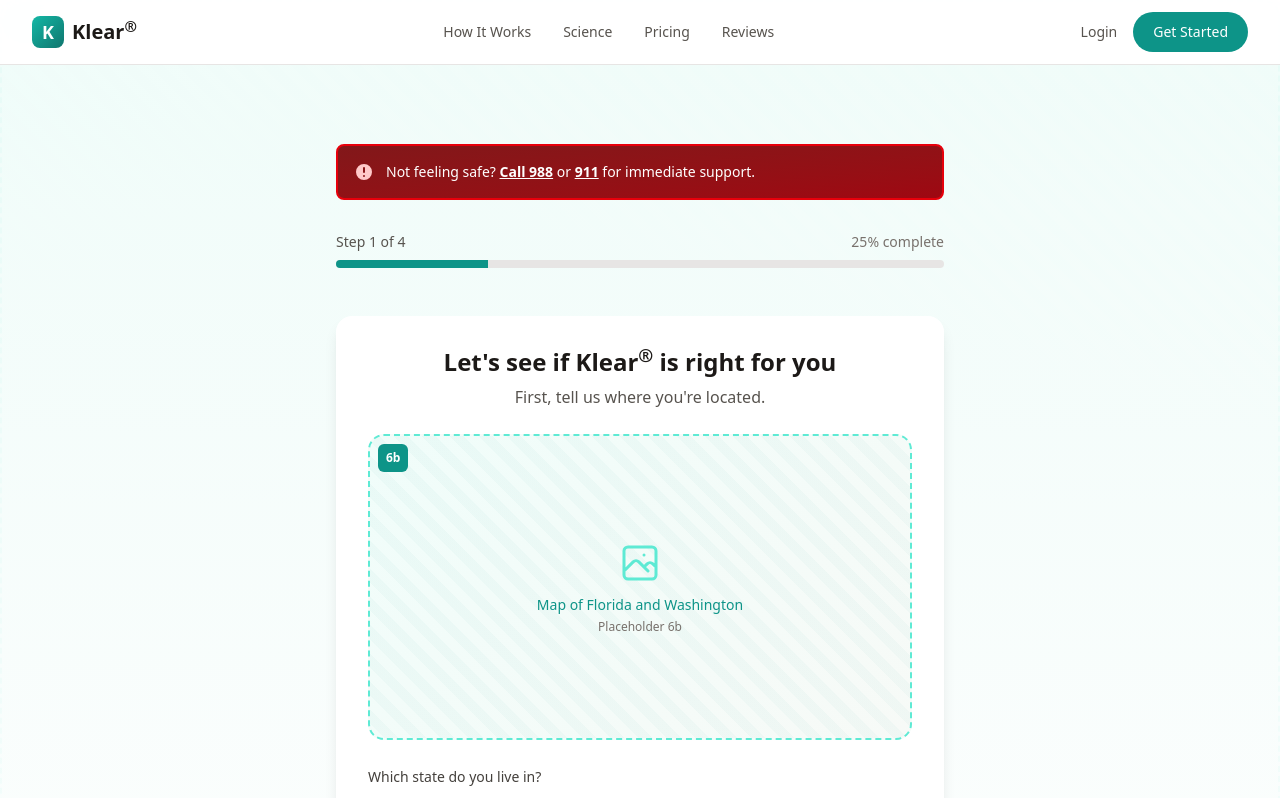
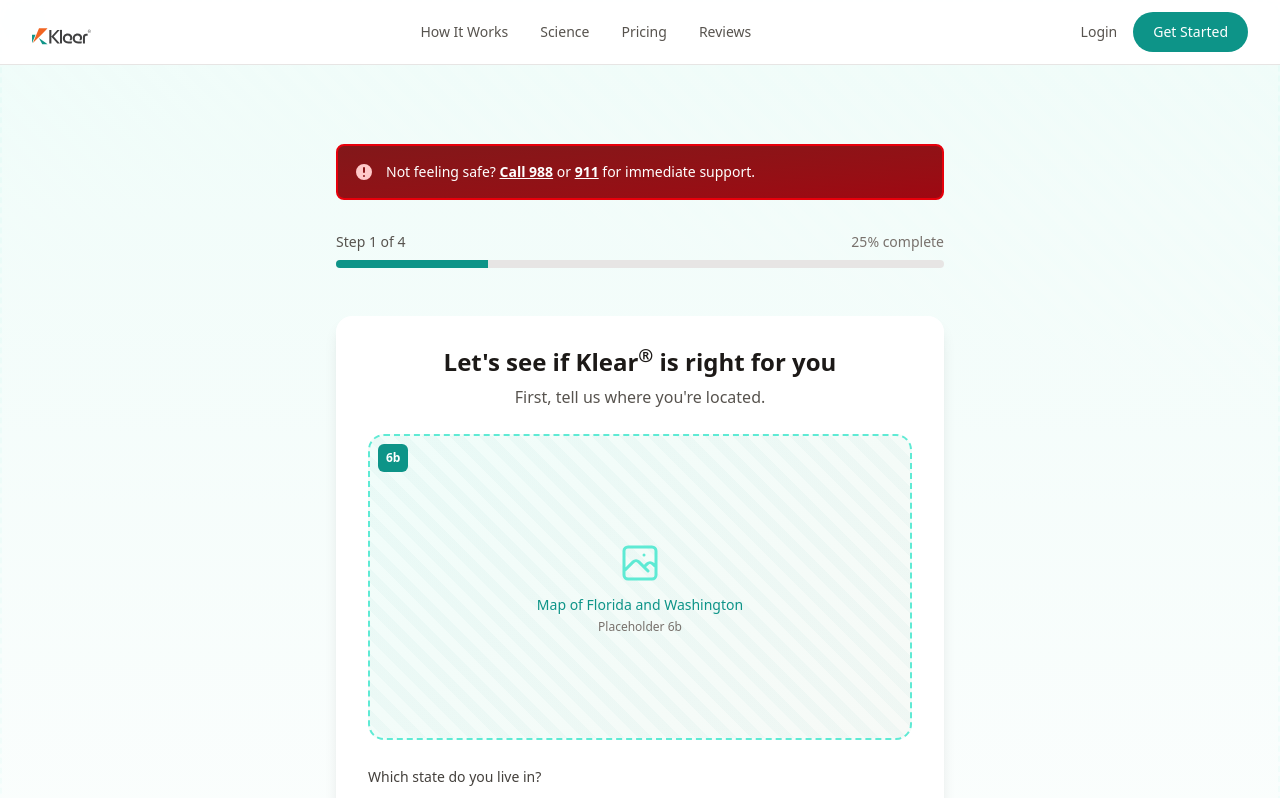
Before and after one commit to the-practice/klear, a Next.js app: page /get-started in a window 1280 px wide. Shown: the top 798 px of the page. Built offline with nearby package versions, Linux system fonts and the light colour scheme.

Commit message:
Add new SVG logo for Kleer 2026

```diff
--- a/src/app/get-started/page.tsx
+++ b/src/app/get-started/page.tsx
@@ -153,11 +153,12 @@
                 </p>
               </div>
 
-              <ImagePlaceholder
-                id="6c"
-                aspectRatio="video"
-                description="Diverse age group of adults"
-                className="w-full"
+              <Image
+                src="/adults.webp"
+                alt="Diverse age group of adults"
+                width={1920}
+                height={1080}
+                className="w-full rounded-lg"
               />
 
               <div className="grid grid-cols-2 gap-3">
--- a/src/components/layout/Header.tsx
+++ b/src/components/layout/Header.tsx
@@ -1,6 +1,7 @@
 "use client";
 
 import Link from "next/link";
+import Image from "next/image";
 import { useState } from "react";
 
 const navigation = [
@@ -20,12 +21,14 @@
           {/* Logo */}
           <div className="flex-shrink-0">
             <Link href="/" className="flex items-center gap-2">
-              <div className="w-8 h-8 rounded-lg bg-gradient-to-br from-[var(--klear-primary-500)] to-[var(--klear-primary-700)] flex items-center justify-center">
-                <span className="text-white font-bold text-lg">K</span>
-              </div>
-              <span className="text-xl font-semibold text-[var(--klear-neutral-900)]">
-                Klear<sup>®</sup>
-              </span>
+              <Image
+                src="/kleerlogo2026.svg"
+                alt="Klear Logo"
+                width={120}
+                height={32}
+                className="h-8 w-auto"
+                priority
+              />
             </Link>
           </div>
 
```
Also changed, not shown: public/adults.webp (added), public/kleerlogo2026.svg (added).
